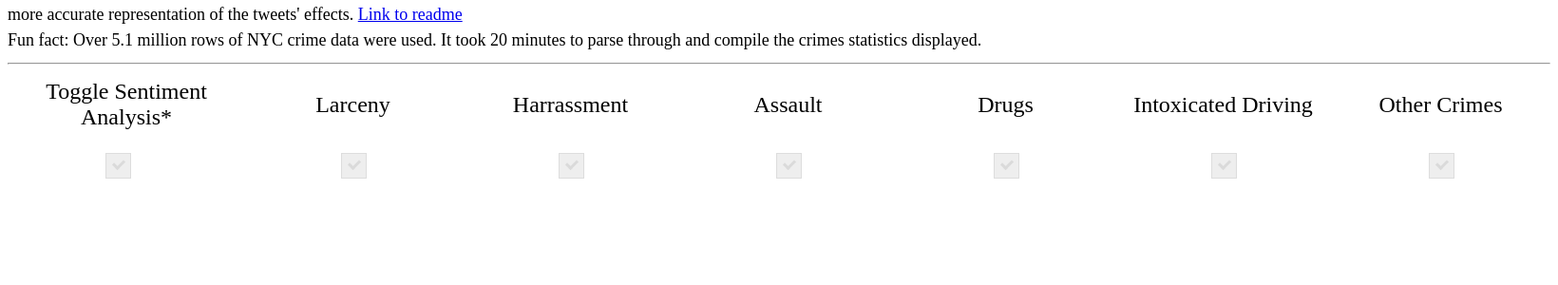
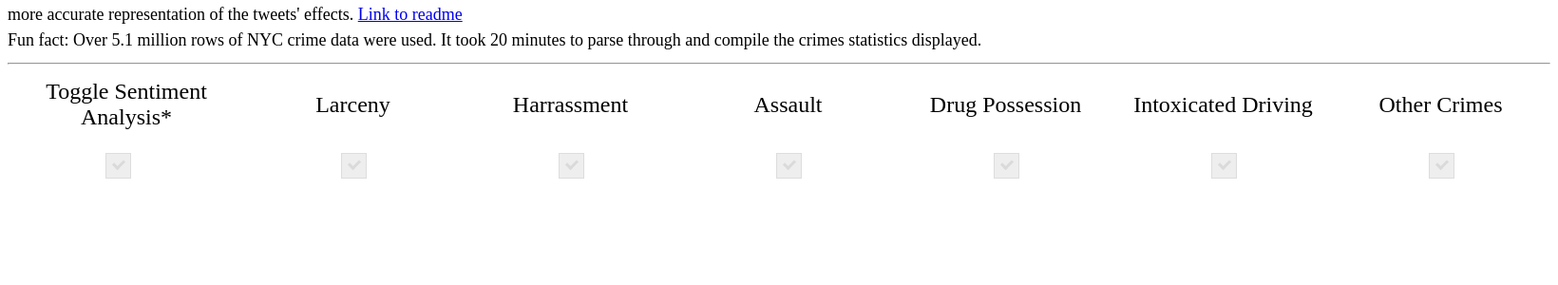
Before and after one commit to Karol-Regula/shish-KeMAB, a Flask app: template templates/test.html in a window 1640 px wide. Shown: the part 143-443 px from the top of the page at 95% size. Run offline with Flask 2, Linux system fonts and the light colour scheme; the template is opened without the code that fills it, so the values that code supplies are empty.

Commit message:
Tiny change to website. Tested fresh clone.

```diff
--- a/templates/test.html
+++ b/templates/test.html
@@ -99,7 +99,7 @@ Team shish-KeMAB
       <td align="center">Larceny</td>
       <td align="center">Harrassment</td>
       <td align="center">Assault</td>
-      <td align="center">Drugs</td>
+      <td align="center">Drug Possession</td>
       <td align="center">Intoxicated Driving</td>
       <td align="center">Other Crimes</td>
     </tr>
```
